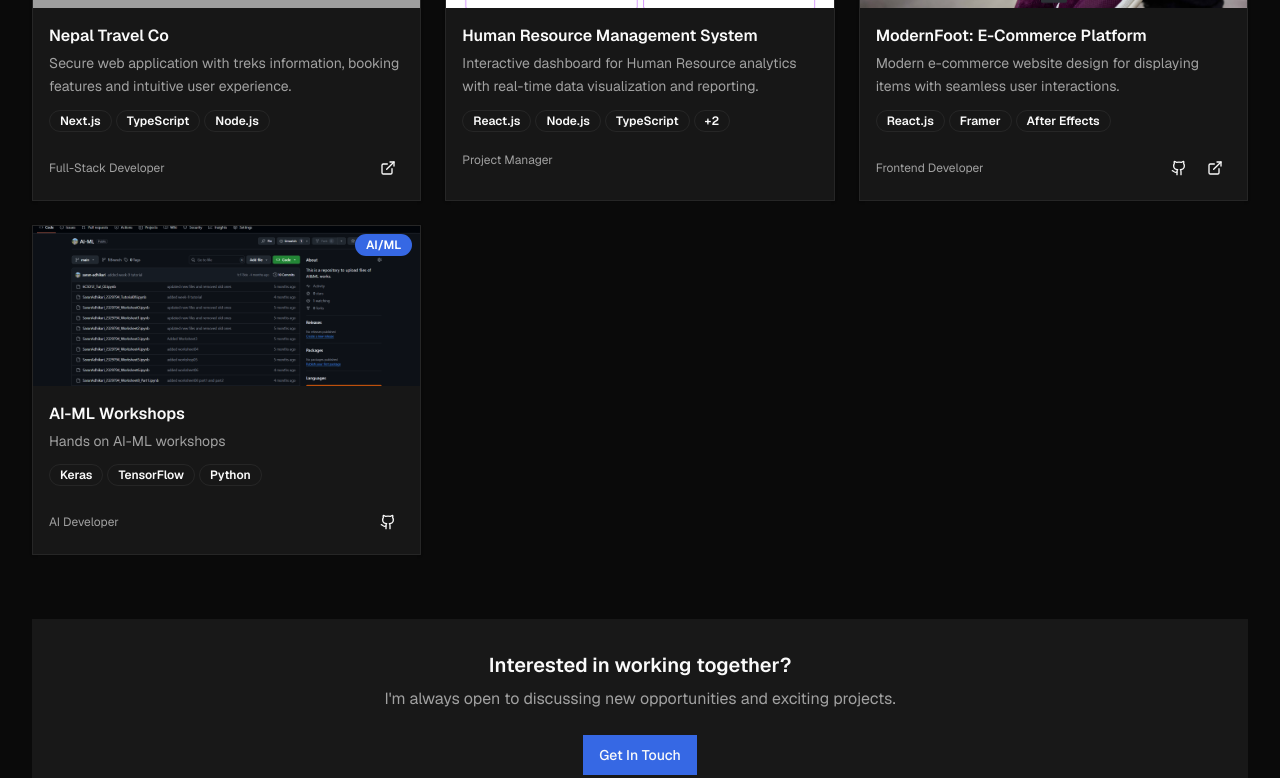
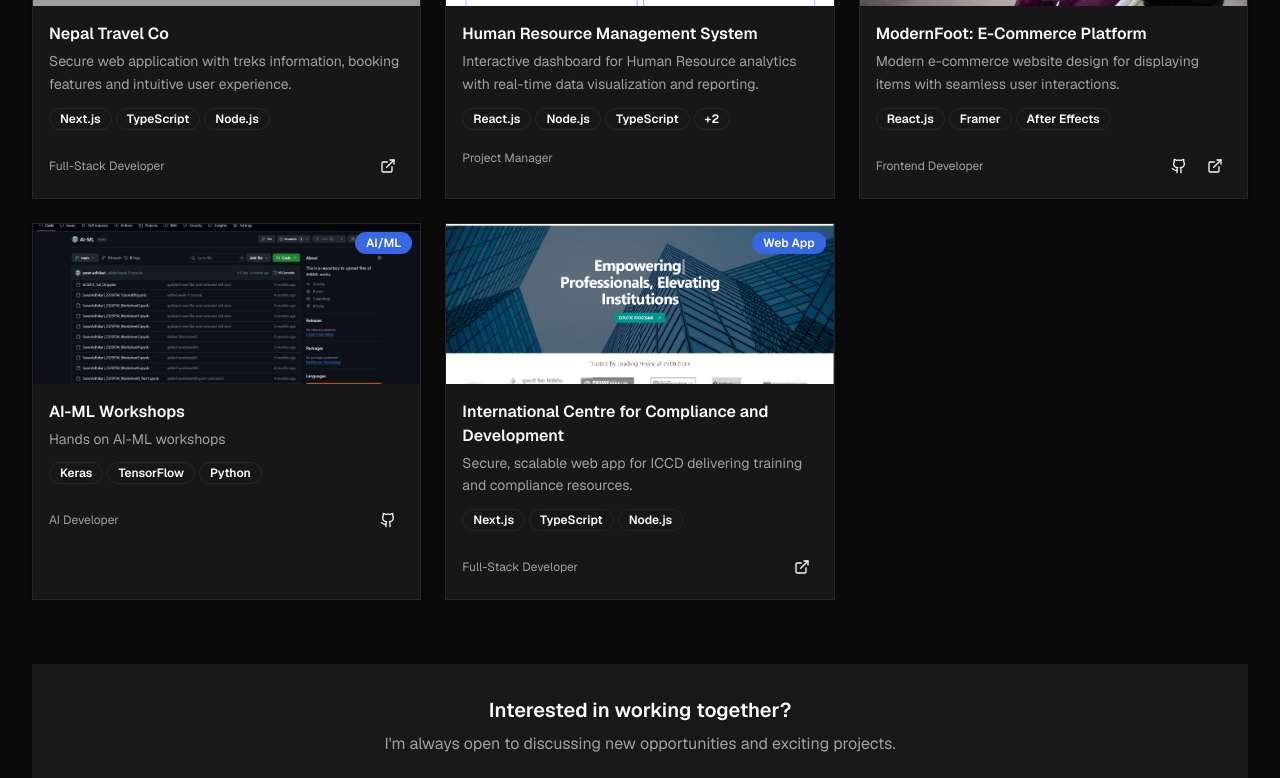
Before and after one commit to saran-adhikari/portfolio, a Next.js app in the folder project-portfolio/: page / in a window 1280 px wide. Shown: the part 4344-5122 px from the top of the page. Built offline with nearby package versions, Linux system fonts and the light colour scheme; grey boxes are pictures that could not be loaded.

Commit message:
updated portfolio details

```diff
--- a/project-portfolio/src/app-components/portfolio-section.tsx
+++ b/project-portfolio/src/app-components/portfolio-section.tsx
@@ -55,7 +55,7 @@ export function PortfolioSection() {
         github: "https://github.com/saran-adhikari/courseworks-aiml",
 
       },
-      featured: true,
+      featured: false,
     },
     {
       id: 4,
@@ -120,6 +120,23 @@ export function PortfolioSection() {
 
       },
       featured: false,
+    },
+    {
+      id: 8,
+      title: "International Centre for Compliance and Development",
+      description: "Secure, scalable web app for ICCD delivering training and compliance resources.",
+      category: "Web App",
+      technologies: ["Next.js", "TypeScript", "Node.js"],
+      image: "/Images/iccd.png",
+      role: "Full-Stack Developer",
+      duration: "Currently Ongoing",
+      links: {
+        live: "https://iccd.vercel.app/",
+        // github: "#",
+        // case: "#",
+
+      },
+      featured: true,
     },
   ]
 
```
Also changed, not shown: project-portfolio/public/Images/iccd.png (added).
